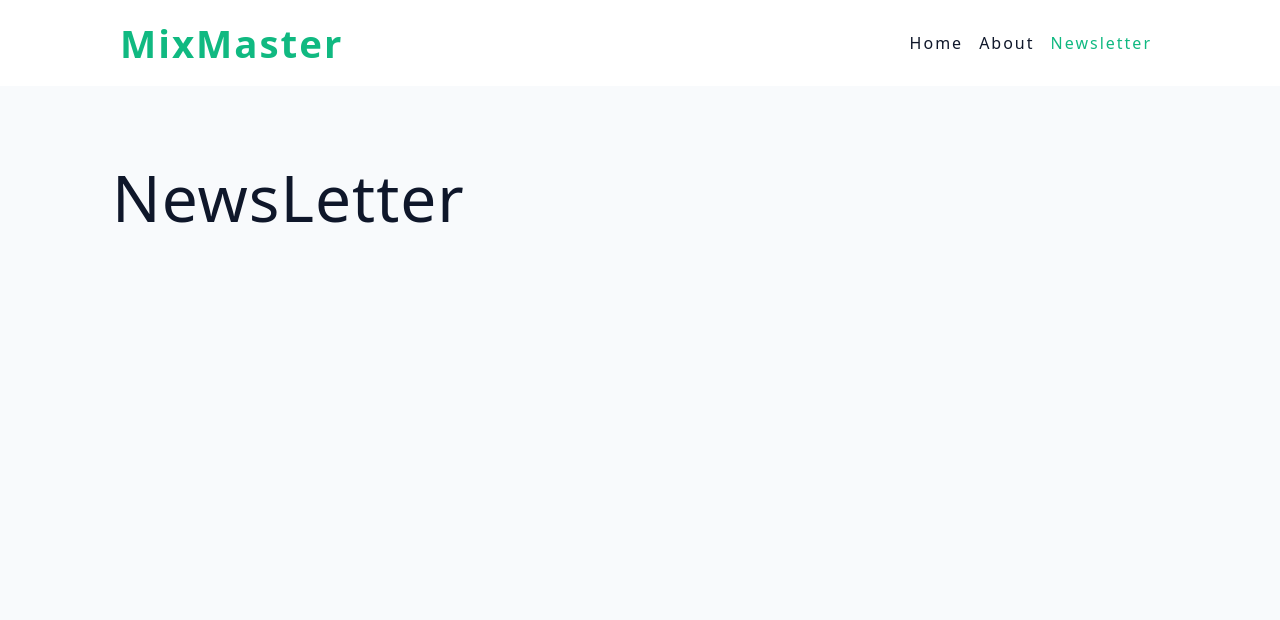
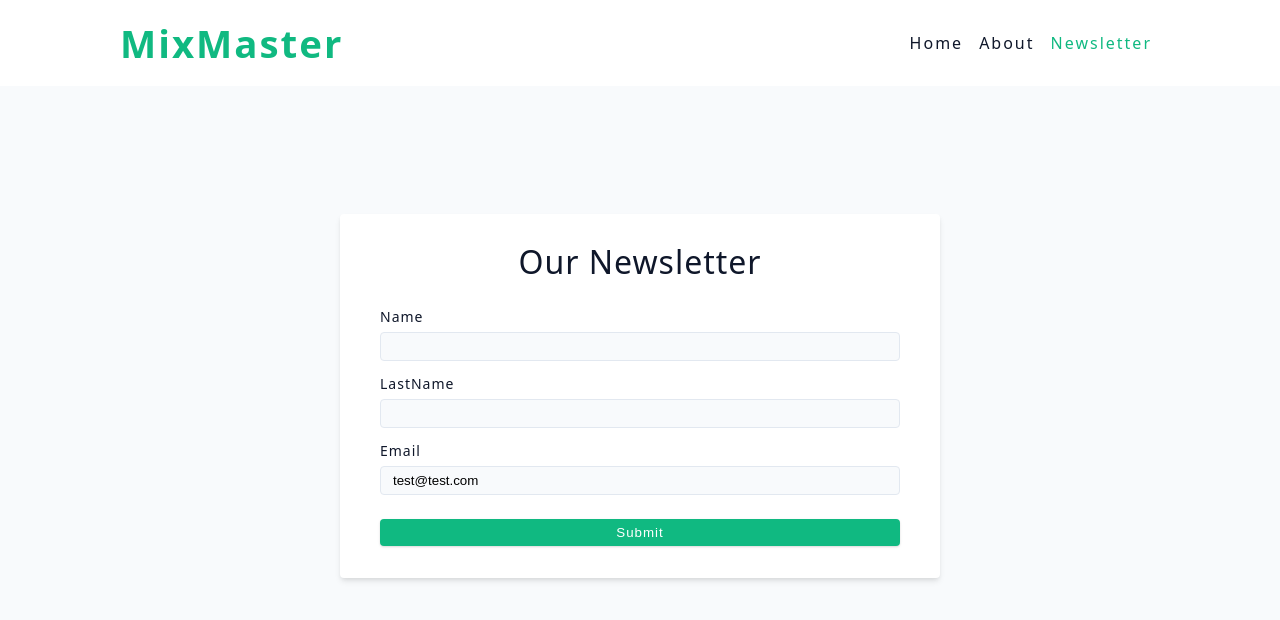
Before and after one commit to hadeersalah7/Mix-Master-React-Project, a React (Vite) app: page /newsletter in a window 1280 px wide. Shown: the top 620 px of the page. Built offline with nearby package versions, Linux system fonts and the light colour scheme.

Commit message:
creating an action in newsletter

```diff
--- a/src/App.jsx
+++ b/src/App.jsx
@@ -10,7 +10,7 @@
 } from "./Pages";
 import { loader as landingLoader } from "./Pages/Landing";
 import { loader as cocktailLoader } from "./Pages/Cocktail";
-
+import { action as newsletterAction } from "./Pages/NewsLetter";
 const App = () => {
   const router = createBrowserRouter([
     {
@@ -33,6 +33,7 @@
         {
           path: "newsletter",
           element: <NewsLetter />,
+          action: newsletterAction,
         },
         {
           path: "about",
--- a/src/Pages/NewsLetter.jsx
+++ b/src/Pages/NewsLetter.jsx
@@ -1,9 +1,84 @@
-import React from 'react'
+import React from "react";
+import { Form, redirect } from "react-router-dom";
+import axios from "axios";
+import { toast } from "react-toastify";
+const newsletterUrl = "https://www.course-api.com/cocktails-newsletter";
+
+export const action = async ({ request }) => {
+  const formData = await request.formData();
+  const data = Object.fromEntries(formData);
+  try {
+    const response = await axios.post(newsletterUrl, data);
+    toast.success(response.data.msg);
+    console.log(response);
+    return redirect("/");
+  } catch (error) {
+    console.error(error);
+    toast.error(error?.response?.data?.msg);
+    return error;
+  }
+};
 
 const NewsLetter = () => {
-    return (
-        <h1>NewsLetter</h1>
-    )
-}
+  return (
+    <Form className="form" method="POST">
+      <h3
+        style={{
+          textAlign: "center",
+          marginBottom: "2rem",
+        }}
+      >
+        our newsletter
+      </h3>
 
-export default NewsLetter
+      <div className="form-row">
+        <label htmlFor="name" className="form-label">
+          name
+        </label>
+        <input
+          type="text"
+          name="name"
+          id="name"
+          className="form-input"
+          required
+        />
+      </div>
+
+      <div className="form-row">
+        <label htmlFor="lastName" className="form-label">
+          lastName
+        </label>
+        <input
+          type="text"
+          name="lastName"
+          id="lastName"
+          className="form-input"
+          required
+        />
+      </div>
+
+      <div className="form-row">
+        <label htmlFor="email" className="form-label">
+          email
+        </label>
+        <input
+          type="text"
+          name="email"
+          id="email"
+          className="form-input"
+          defaultValue="test@test.com"
+          required
+        />
+      </div>
+      <button
+        type="submit"
+        className="btn btn-block"
+        style={{ marginTop: "0.5rem" }}
+      >
+        submit
+      </button>
+    </Form>
+  );
+};
+
+export default NewsLetter;
```
